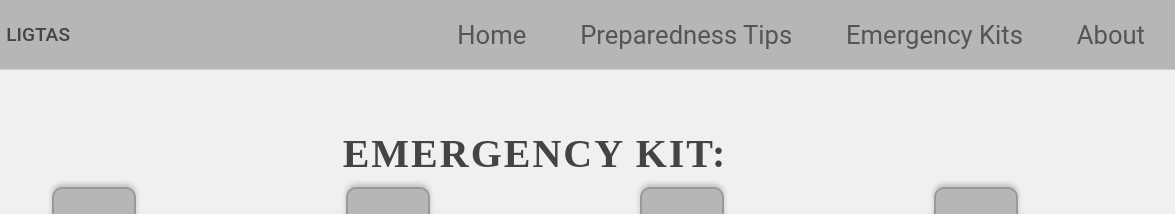
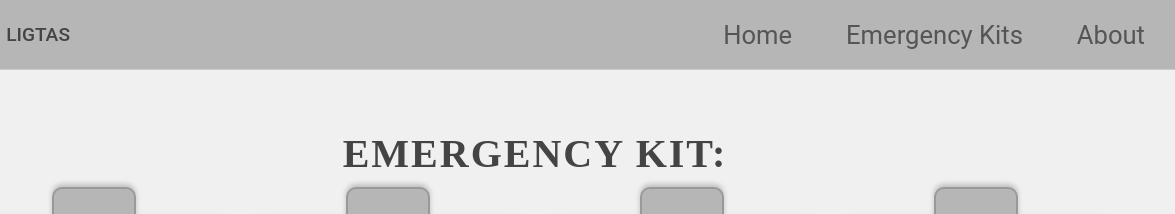
Before and after one commit to nditchon-2029/Computer-Science-AA-2q, a plain HTML site: page emergency.html in a window 1280 px wide. Shown: the top 214 px of the page, 105-1280 px from the left. Drawn offline with Linux system fonts and the light colour scheme.

Commit message:
Update emergency.html

```diff
--- a/emergency.html
+++ b/emergency.html
@@ -16,7 +16,6 @@
     <nav>
         <ul>
             <li><a href="index.html">Home</a></li>
-            <li><a href="preparedness.html">Preparedness Tips</a></li>
             <li><a href="emergency.html">Emergency Kits</a></li>
             <li><a href="about.html">About</a></li>
         </ul>
@@ -94,4 +93,5 @@
 </div>
 
 </body>
+
 </html>
```
